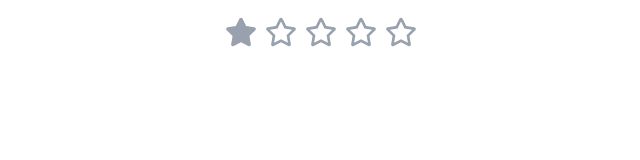
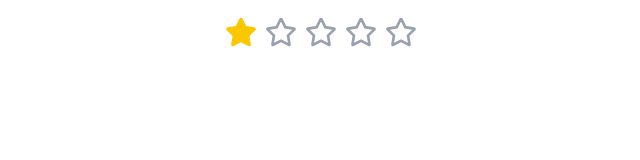
Before and after one commit to InsideAmber/react-interview-playground, a React (Vite) app: page / in a window 1280 px wide. Both pictures are taken after a click on the button 560 px from the left and 32 px from the top of the page. Shown: the top 160 px of the page, without its empty margins (319-959 px from the left). Built offline with nearby package versions, Linux system fonts and the light colour scheme.

Commit message:
Added half star rating implement

```diff
--- a/src/components/StarRating.tsx
+++ b/src/components/StarRating.tsx
@@ -2,40 +2,44 @@
 import React from "react";
 import { FaRegStar, FaStar, FaStarHalfAlt } from "react-icons/fa";
 
-// implement half filled stars
+const StarRating: React.FC = () => {
+  const [rating, setRating] = React.useState<number>(0);
 
-const starData = [
-  { id: 1, filled: false },
-  { id: 2, filled: false },
-  { id: 3, filled: false },
-  { id: 4, filled: false },
-  { id: 5, filled: false },
-];
+  const onStarClick = (value: number) => {
+    console.log(`Star ${value} clicked`);
+    // toggle half-star if clicked twice
+    if (rating === value) {
+      setRating(value - 0.5); // e.g., 3 → 2.5
+    } else {
+      setRating(value);
+    }
 
-const StarRating: React.FC = () => {
-  const [stars, setStars] = React.useState(starData);
+  };
 
-  const onStarClick = (rating: number) => {
-    console.log(`Rated ${rating} stars`);
-    const updatedStars = stars.map((star) => ({
-      ...star,
-      filled: star.id <= rating,
-    }));
-    setStars(updatedStars);
-  };
+   console.log(`Rated ${rating} stars`);
 
   return (
     <div className="flex space-x-2">
-      {stars.map((star) => (
-        <button
-          onClick={() => onStarClick(star.id)}
-          key={star.id}
-          className="text-gray-400 hover:text-yellow-400 transition-colors"
-        >
-          {star.filled && <FaStar className="w-8 h-8" />}
-          {!star.filled && <FaRegStar className="w-8 h-8" />}
-        </button>
-      ))}
+      {[1, 2, 3, 4, 5].map((star) => {
+        let icon;
+        if (rating >= star) {
+          icon = <FaStar className="w-8 h-8 text-yellow-400" />;
+        } else if (rating >= star - 0.5) {
+          icon = <FaStarHalfAlt className="w-8 h-8 text-yellow-400" />;
+        } else {
+          icon = <FaRegStar className="w-8 h-8 text-gray-400" />;
+        }
+
+        return (
+          <button
+            key={star}
+            onClick={() => onStarClick(star)}
+            className="transition-colors"
+          >
+            {icon}
+          </button>
+        );
+      })}
     </div>
   );
 };
```
